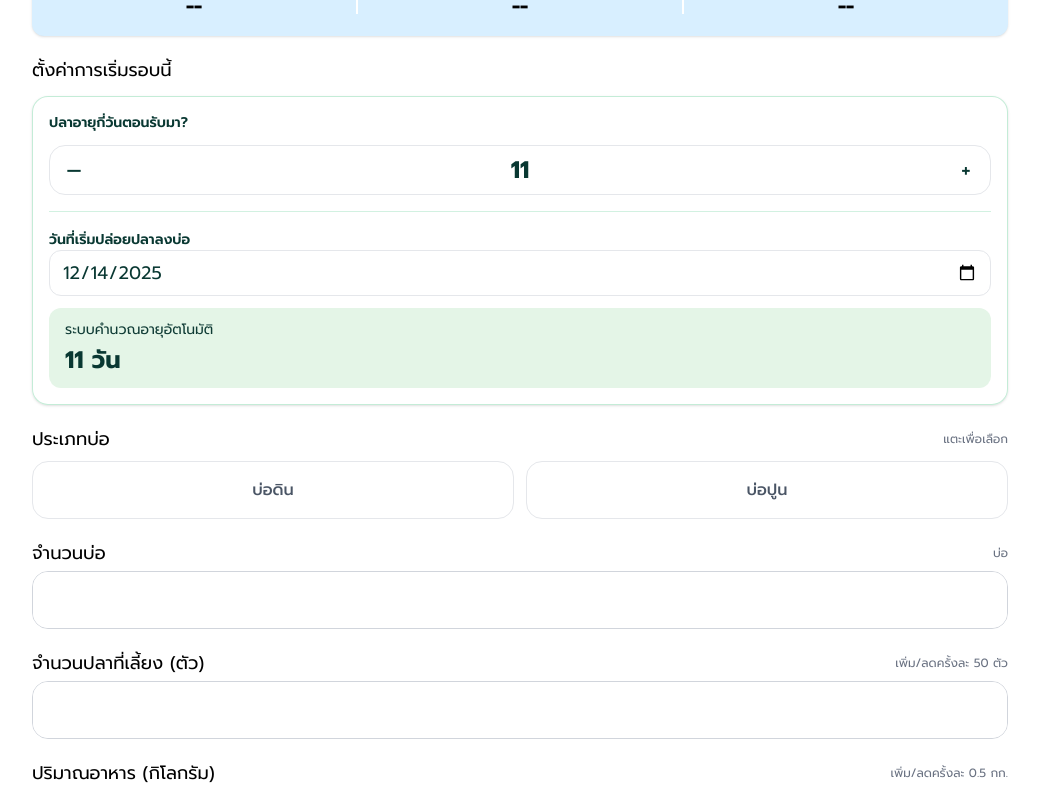
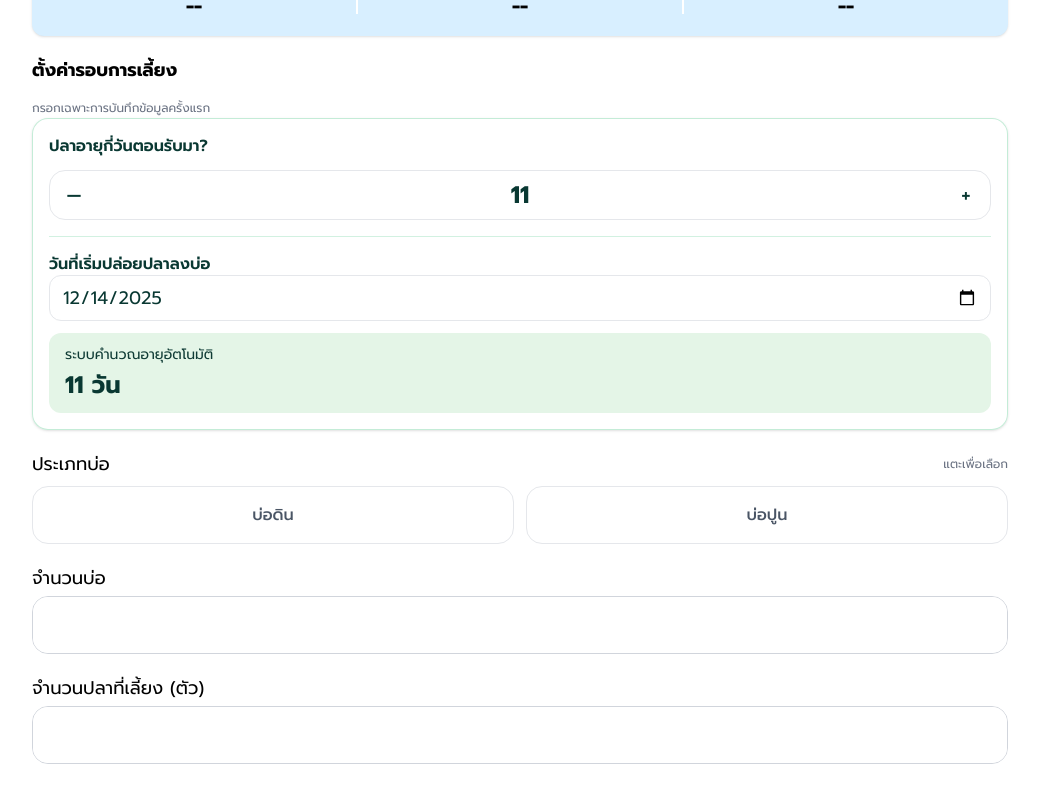
Before and after one commit to koard/DukeFarm-Frontend, a Next.js app: page /large/record-large in a window 1280 px wide. Shown: the part 380-1168 px from the top of the page, without its empty margins (120-1159 px from the left). Built offline with nearby package versions, Linux system fonts and the light colour scheme; no server answers; sample sign-in values are in the browser's storage.

Commit message:
Refactor RecordEntryForm: Update labels for improved clarity and consistency in UI.

```diff
--- a/src/components/records/RecordEntryForm.tsx
+++ b/src/components/records/RecordEntryForm.tsx
@@ -705,11 +705,12 @@ export const RecordEntryForm = ({ farmType, backHref }: RecordEntryFormProps) =>
         </div>
 
         <div className="space-y-3">
-          <label className="block text-lg text-black">ตั้งค่าการเริ่มรอบนี้</label>
+          <label className="block text-lg font-bold text-black">ตั้งค่ารอบการเลี้ยง</label>
+          <span className="text-xs text-gray-500">กรอกเฉพาะการบันทึกข้อมูลครั้งแรก</span>
           <div className="rounded-2xl border border-[#6CCF9C]/40 bg-white/80 px-4 py-4 space-y-4 shadow-sm">
             <div className="space-y-3">
               <div className="flex items-center justify-between gap-2">
-                <span className="text-sm font-semibold text-[#093832]">ปลาอายุกี่วันตอนรับมา?</span>
+                <span className="text-md font-semibold text-[#093832]">ปลาอายุกี่วันตอนรับมา?</span>
               </div>
               <div className="flex items-center bg-white border border-gray-200 rounded-2xl overflow-hidden">
                 <button
@@ -739,7 +740,7 @@ export const RecordEntryForm = ({ farmType, backHref }: RecordEntryFormProps) =>
             </div>
             <div className="h-px bg-[#6CCF9C]/30" />
             <div className="space-y-3">
-              <span className="text-sm font-semibold text-[#093832]">วันที่เริ่มปล่อยปลาลงบ่อ</span>
+              <span className="text-md font-semibold text-[#093832]">วันที่เริ่มปล่อยปลาลงบ่อ</span>
               <div className="flex flex-col gap-1">
                 <input
                   type="date"
@@ -789,7 +790,6 @@ export const RecordEntryForm = ({ farmType, backHref }: RecordEntryFormProps) =>
         <div className="space-y-1">
           <div className="flex items-center justify-between">
             <label className="block text-lg text-black">จำนวนบ่อ</label>
-            <span className="text-xs text-gray-500">บ่อ</span>
           </div>
           <div className="bg-white border border-gray-300 rounded-2xl overflow-hidden">
             <input
@@ -804,7 +804,6 @@ export const RecordEntryForm = ({ farmType, backHref }: RecordEntryFormProps) =>
         <div className="space-y-1">
           <div className="flex items-center justify-between">
             <label className="block text-lg text-black">จำนวนปลาที่เลี้ยง (ตัว)</label>
-            <span className="text-xs text-gray-500">เพิ่ม/ลดครั้งละ 50 ตัว</span>
           </div>
           <div className="bg-white border border-gray-300 rounded-2xl overflow-hidden">
             <input
@@ -819,7 +818,6 @@ export const RecordEntryForm = ({ farmType, backHref }: RecordEntryFormProps) =>
         <div className="space-y-1">
           <div className="flex items-center justify-between">
             <label className="block text-lg text-black">ปริมาณอาหาร (กิโลกรัม)</label>
-            <span className="text-xs text-gray-500">เพิ่ม/ลดครั้งละ 0.5 กก.</span>
           </div>
           <div className="bg-white border border-gray-300 rounded-2xl overflow-hidden">
             <input
```
